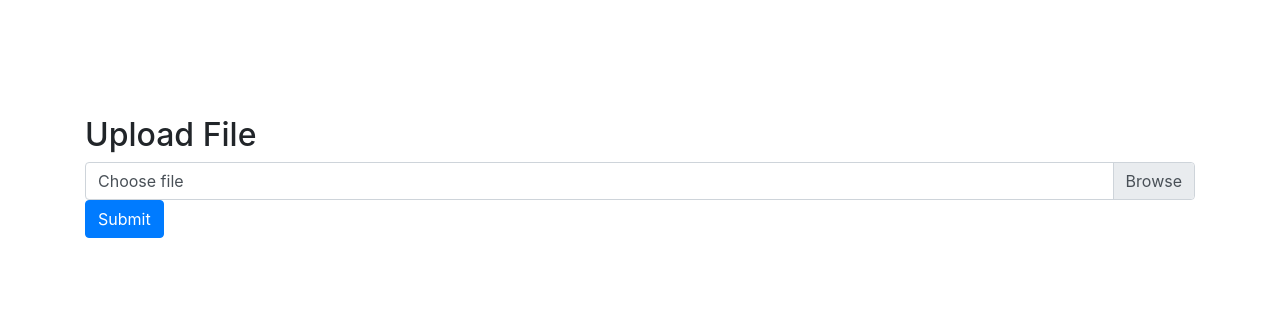
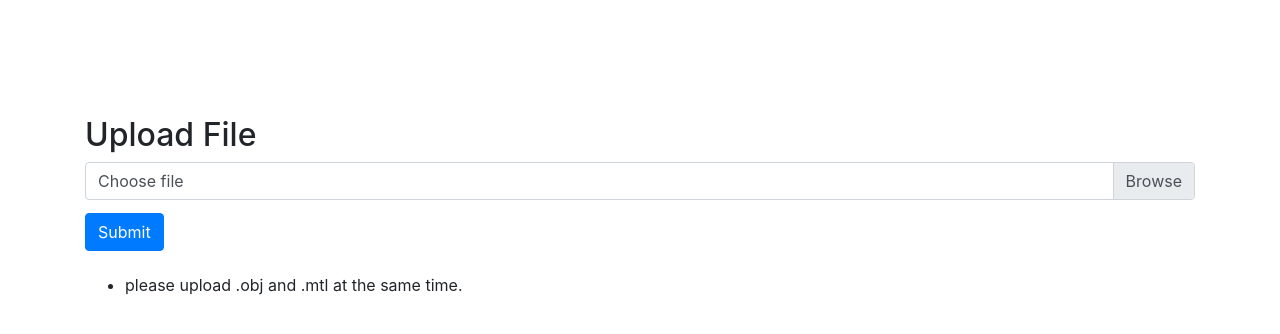
Before and after one commit to SoManTik/PointNet2_API, a Flask app: page / in a window 1280 px wide. Shown: the part 140-474 px from the top of the page. Run offline with Flask 3, Linux system fonts and the light colour scheme.

Commit message:
update upload.html

```diff
--- a/templates/upload.html
+++ b/templates/upload.html
@@ -35,13 +35,20 @@
             <form action = "/upload_N_detect" method = "POST" enctype = "multipart/form-data">
               <input name="file" type="file" class="custom-file-input" multiple/>
               <label class="custom-file-label" for="inputGroupFile01">Choose file</label>
+              <input type = "submit"  style="margin-top: 3%;" class="btn btn-primary"/>
 
-              <input type = "submit"  class="btn btn-primary"/>
             </form>
 
 
             </div>
           </div>
+          <div style="margin-top: 2%;">
+            <ul>
+              <li>
+               please upload .obj and .mtl at the same time.
+              </li>
+            </ul>
+        </div>
       </div>
 </body>
 </html>
```
